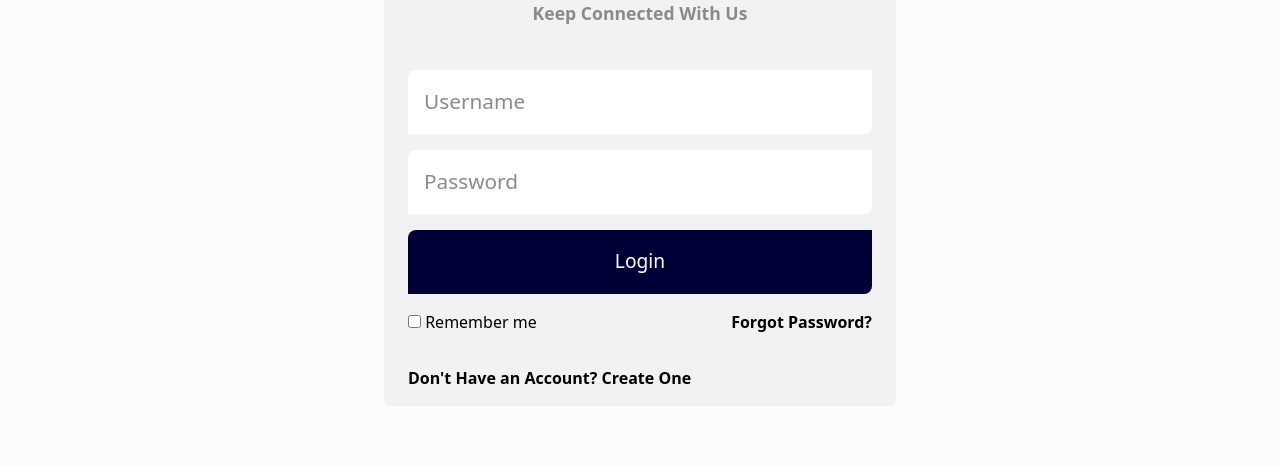
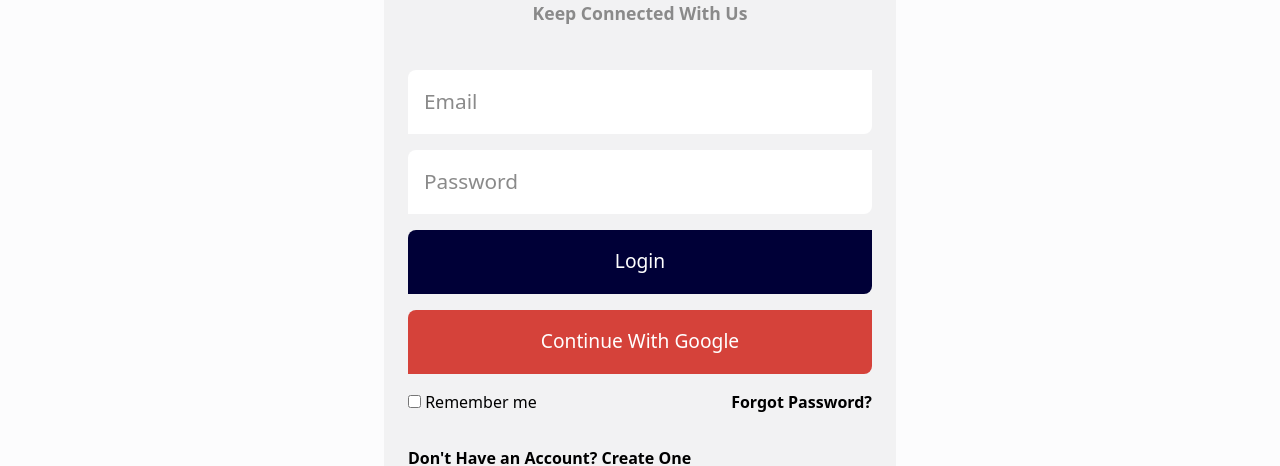
Before and after one commit to nathanielnosa/realestate-mern, a React (Vite) app in the folder client/: page /sign-in in a window 1280 px wide. Shown: the part 184-650 px from the top of the page. Built offline with nearby package versions, Linux system fonts and the light colour scheme.

Commit message:
login functionality

```diff
--- a/client/src/pages/Profile.jsx
+++ b/client/src/pages/Profile.jsx
@@ -1,6 +1,8 @@
 const Profile = () => {
     return (
-        <div>Profile</div>
+        <section className="py-[3rem]">
+            <div className="my-5">Profile</div>
+        </section>
     )
 }
 
--- a/client/src/pages/SignIn.jsx
+++ b/client/src/pages/SignIn.jsx
@@ -1,6 +1,67 @@
-import { Link } from "react-router-dom"
+import { useState } from "react"
+import { Link, useNavigate } from "react-router-dom"
 
 const SignIn = () => {
+    const loaderStyle = (<div className="flex items-center justify-center"><div
+        className="inline-block h-8 w-8 animate-spin rounded-full border-4 border-solid border-current border-r-transparent align-[-0.125em] motion-reduce:animate-[spin_1.5s_linear_infinite]"
+        role="status"> </div><span className="mx-2">Loading</span></div>)
+
+    const navigate = useNavigate()
+    // get data
+    const [data, setData] = useState({
+        username: "",
+        email: "",
+        password: ""
+    })
+    // erro & loader
+    const [error, setError] = useState(null)
+    const [loading, setLoading] = useState(false)
+
+
+    const handleOnChange = (e) => {
+        const { name, value } = e.target;
+        setData((data) => {
+            return {
+                ...data,
+                [name]: value
+            }
+        })
+    }
+
+
+    const handleOnSubmit = async (e) => {
+        e.preventDefault();
+
+        setLoading(true);
+        const { email, password } = data
+        if (email && password) {
+            const fetchData = await fetch('/server/auth/signin', {
+                method: 'POST',
+                headers: { 'Content-Type': 'application/json' },
+                body: JSON.stringify(data)
+            })
+            const res = await fetchData.json()
+            if (res.success === false) {
+                setLoading(false)
+                setError(res.message)
+                setData({
+                    email: "",
+                    password: ""
+                });
+                return;
+            }
+            setLoading(false)
+            setError(null)
+            setData({
+                email: "",
+                password: ""
+            });
+            navigate("/profile")
+        } else {
+            setLoading(false);
+            setError("Fields cannot be empty");
+        }
+    }
     return (
         <main className="bg-[#fcfcfd] dark:bg-[#111111] h-[screen] overflow-y-auto">
             <div id="signin" className="px-4">
@@ -10,15 +71,19 @@ const SignIn = () => {
                         <p className="text-[1.1rem]  text-[#8a8a8a] my-3 font-bold dark:text-white">Keep Connected With Us</p>
                     </div>
                     <div className="px-6 my-[2.7rem]">
-                        <form >
+                        {error && <p className="text-[#ff5e49] font-semibold text-[.95rem] capitalize">*{error}</p>}
+                        <form onSubmit={handleOnSubmit}>
                             <div className="my-4 h-[8vh] rounded-tl-lg rounded-br-lg bg-[#fff] dark:bg-[#111111]">
-                                <input type="text" className="h-full w-full bg-transparent px-[1rem] focus:outline-none placeholder:text-[#8a8a8a] dark:placeholder:text-[#fff]  placeholder:text-[1.3rem] text-[1.2rem]  text-[#8a8a8a] dark:text-[#fff]" placeholder="Username" />
+                                <input type="email" className="h-full w-full bg-transparent px-[1rem] focus:outline-none placeholder:text-[#8a8a8a] dark:placeholder:text-[#fff]  placeholder:text-[1.3rem] text-[1.2rem]  text-[#8a8a8a] dark:text-[#fff]" placeholder="Email" name="email" value={data.email} onChange={handleOnChange} />
                             </div>
                             <div className="my-4 h-[8vh] rounded-tl-lg rounded-br-lg bg-[#fff] dark:bg-[#111111]">
-                                <input type="password" className="h-full w-full bg-transparent px-[1rem] focus:outline-none placeholder:text-[#8a8a8a] dark:placeholder:text-[#fff]  placeholder:text-[1.3rem] text-[1.2rem]  text-[#8a8a8a] dark:text-[#fff]" placeholder="Password" />
+                                <input type="password" className="h-full w-full bg-transparent px-[1rem] focus:outline-none placeholder:text-[#8a8a8a] dark:placeholder:text-[#fff]  placeholder:text-[1.3rem] text-[1.2rem]  text-[#8a8a8a] dark:text-[#fff]" placeholder="Password" name="password" value={data.password} onChange={handleOnChange} />
                             </div>
-                            <div className="flex items-center justify-center text-[1.2rem] font-medium my-4 h-[8vh] rounded-tl-lg rounded-br-lg bg-[#000037] text-[#fff] dark:bg-[#13132e]">
-                                <button type="submit" className="w-full h-full"> Login</button>
+                            <div className="flex items-center justify-center text-[1.2rem] font-medium my-4 h-[8vh] text-[#fff] ">
+                                <button disabled={loading} type="submit" className="w-full h-full rounded-tl-lg  rounded-br-lg bg-[#000037] dark:bg-[#13132e] hover:bg-[#20204d] disabled:opacity-80 ">{loading ? loaderStyle : "Login"}</button>
+                            </div>
+                            <div className="flex items-center justify-center text-[1.2rem] font-medium my-4 h-[8vh] text-[#fff] ">
+                                <button type="submit" className="w-full h-full rounded-tl-lg rounded-br-lg bg-[#d5423a] dark:bg-[#13132e]"> Continue With Google</button>
                             </div>
                             <div className="flex items-end justify-between my-4">
                                 <p>
--- a/client/src/pages/SignUp.jsx
+++ b/client/src/pages/SignUp.jsx
@@ -58,10 +58,8 @@ const SignUp = () => {
             setLoading(false);
             setError("Fields cannot be empty");
         }
+    }
 
-
-
-    }
     return (
         <main className="bg-[#fcfcfd] dark:bg-[#111111] h-[screen] px-3 overflow-y-auto">
             <div id="signup" className="">
```
